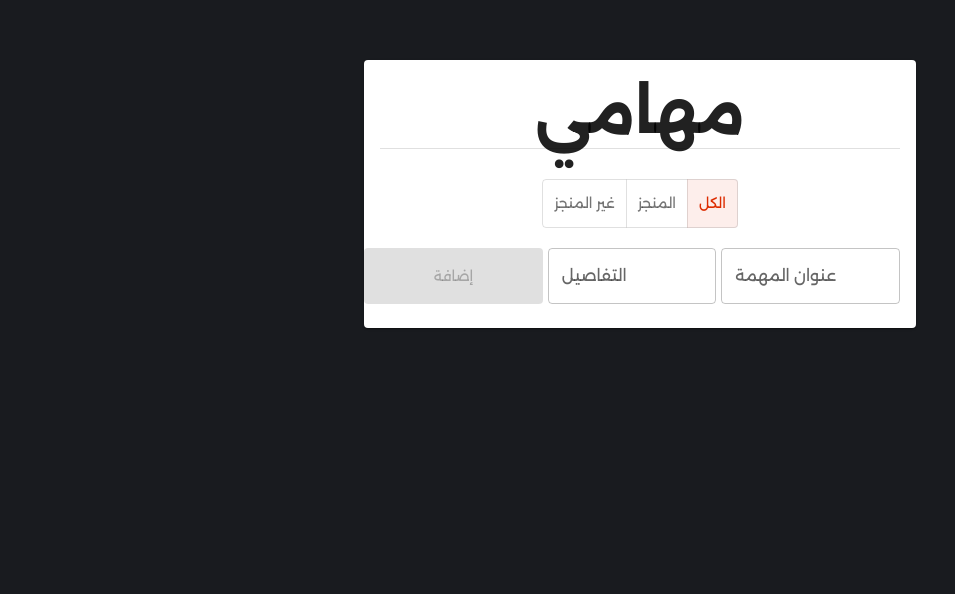
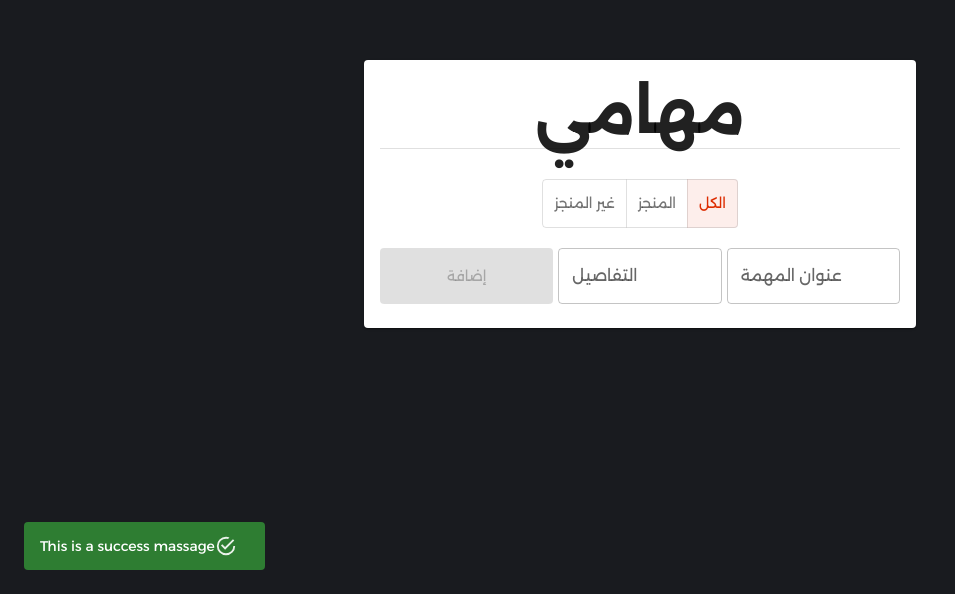
Before and after one commit to Muhamad-khalil/Todo-list, a React (Create React App) app: page / in a window 1280 px wide. Shown: the part 206-800 px from the top of the page, without its empty margins (0-955 px from the left). Built offline with nearby package versions, Linux system fonts and the light colour scheme.

Commit message:
Add Snackbar

```diff
--- a/src/App.js
+++ b/src/App.js
@@ -5,6 +5,7 @@ import { TodosContext } from "./contexts/todosContext";
 import { useState } from "react";
 
 import { v4 as uuidv4 } from "uuid";
+import MySnackBar from "./components/MySnackBar";
 const theme = createTheme({
   typography: {
     fontFamily: ["Alexandria"],
@@ -40,6 +41,14 @@ const initialTodos = [
 
 function App() {
   const [todos, setTodos] = useState(initialTodos);
+  const [open, setOpen] = useState(true);
+
+  function showHideToast() {
+    setOpen(true);
+    setTimeout(() => {
+      setOpen(false);
+    }, 2000);
+  }
   return (
     <ThemeProvider theme={theme}>
       <div
@@ -53,6 +62,7 @@ function App() {
           direction: "rtl",
         }}
       >
+        <MySnackBar open={open} />
         <TodosContext.Provider value={{ todos, setTodos }}>
           <TodoList />
         </TodosContext.Provider>
--- /dev/null
+++ b/src/components/MySnackBar.js
@@ -0,0 +1,16 @@
+import * as React from "react";
+import Snackbar from "@mui/material/Snackbar";
+import Alert from "@mui/material/Alert";
+
+export default function MySnackBar({ open }) {
+
+  return (
+    <div>
+      <Snackbar open={open} autoHideDuration={6000}>
+        <Alert severity="success" variant="filled" sx={{ width: "100%" }}>
+          This is a success massage
+        </Alert>
+      </Snackbar>
+    </div>
+  );
+}
--- a/src/components/Todo.js
+++ b/src/components/Todo.js
@@ -63,7 +63,7 @@ export default function Todo({ todo, showDelete, showUpdate }) {
         }}
       >
         <CardContent>
-          <Grid container spacing={1}>
+          <Grid container>
             <Grid xs={8}>
               <Typography
                 variant="h5"
--- a/src/components/TodoList.js
+++ b/src/components/TodoList.js
@@ -259,7 +259,7 @@ export default function TodoList() {
             {/* === ALL TODOS === */}
 
             {/* INPUT + ADD BUTTON */}
-            <Grid container style={{ marginTop: "20px" }} spacing={2}>
+            <Grid container style={{ marginTop: "20px", width:"100%"}} spacing={2}>
               <Grid
                 xs={4}
                 display="flex"
```
